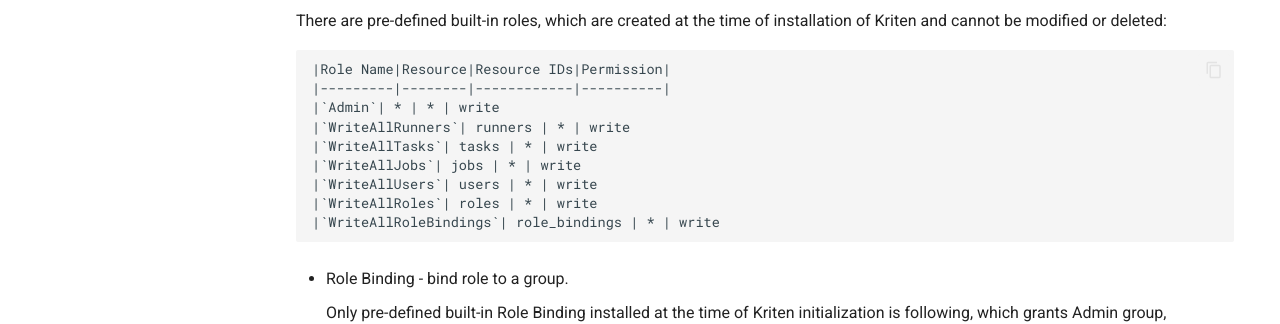
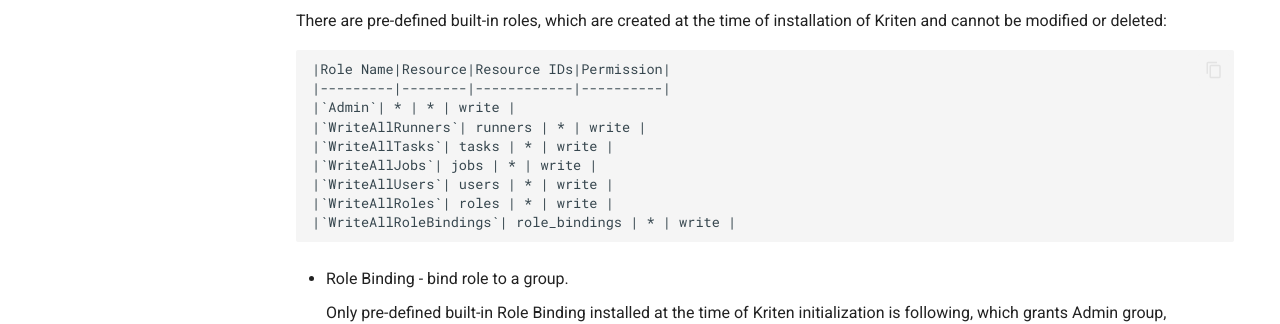
Before and after one commit to kriten-io/kriten-docs, an MkDocs documentation site: the page built from docs/rbac.md, in a window 1280 px wide and 900 px high, scrolled down 566 px. Shown: the part 200-524 px from the top of the window. Built offline with MkDocs 1.6.1 and Material for MkDocs 9.7.7, drawn with Linux system fonts in a browser that asks for light colours.

```diff
--- a/docs/rbac.md
+++ b/docs/rbac.md
@@ -19,13 +19,13 @@ Access to all resource types in Kriten is controlled by flexible and granular RB
 
     |Role Name|Resource|Resource IDs|Permission|
     |---------|--------|------------|----------|
-    |`Admin`| * | * | write
-    |`WriteAllRunners`| runners | * | write
-    |`WriteAllTasks`| tasks | * | write
-    |`WriteAllJobs`| jobs | * | write
-    |`WriteAllUsers`| users | * | write
-    |`WriteAllRoles`| roles | * | write
-    |`WriteAllRoleBindings`| role_bindings | * | write
+    |`Admin`| * | * | write |
+    |`WriteAllRunners`| runners | * | write |
+    |`WriteAllTasks`| tasks | * | write |
+    |`WriteAllJobs`| jobs | * | write |
+    |`WriteAllUsers`| users | * | write |
+    |`WriteAllRoles`| roles | * | write |
+    |`WriteAllRoleBindings`| role_bindings | * | write |
 
 * Role Binding - bind role to a group.
 
```
